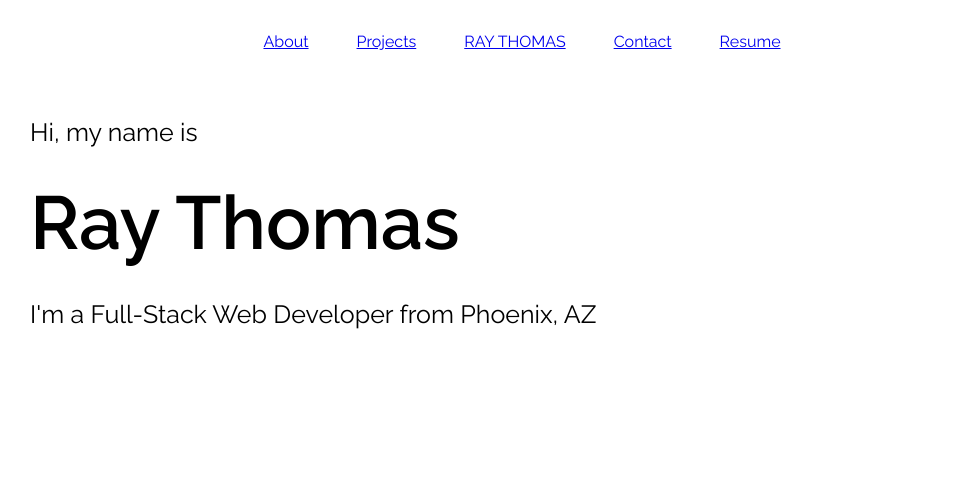
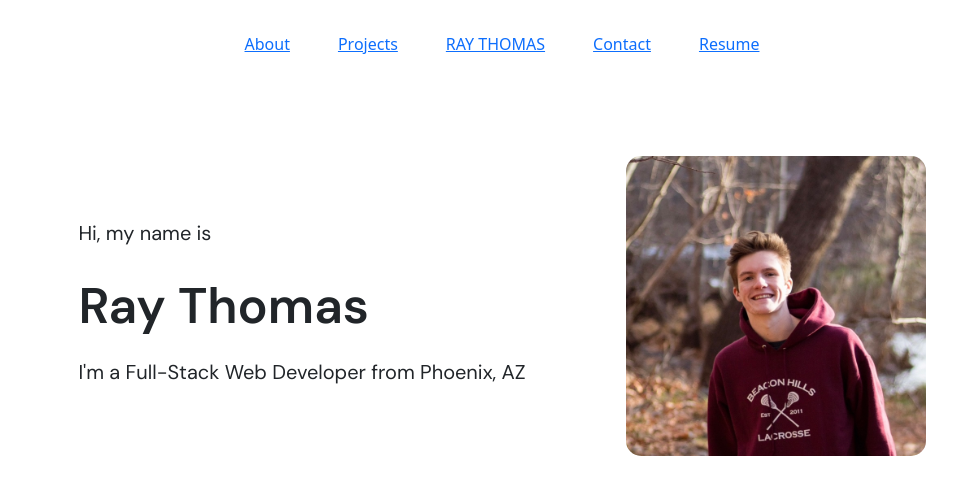
Before and after one commit to raythomass/portfolio-react, a React (Vite) app in the folder portfolio-react/: page / in a window 1280 px wide. Shown: the top 494 px of the page, without its empty margins (138-1095 px from the left). Built offline with nearby package versions, Linux system fonts and the light colour scheme.

Commit message:
added header and picture for homepage

```diff
--- a/portfolio-react/index.html
+++ b/portfolio-react/index.html
@@ -5,7 +5,7 @@
     <link rel="icon" type="image/svg+xml" href="/vite.svg" />
     <link rel="preconnect" href="https://fonts.googleapis.com">
     <link rel="preconnect" href="https://fonts.gstatic.com" crossorigin>
-    <link href="https://fonts.googleapis.com/css2?family=Raleway:wght@400;500;600;700&display=swap" rel="stylesheet">
+    <link href="https://fonts.googleapis.com/css2?family=DM+Sans:opsz,wght@9..40,400;9..40,500;9..40,600;9..40,700&display=swap" rel="stylesheet">
     <meta name="viewport" content="width=device-width, initial-scale=1.0" />
     <title>Vite + React</title>
   </head>
--- a/portfolio-react/src/App.css
+++ b/portfolio-react/src/App.css
@@ -11,13 +11,6 @@
   gap: 3rem;
 
   margin-top: 2rem;
-  font-family: 'Raleway', sans-serif;
-  font-weight: 400;
-}
-
-.navigation li {
-  text-decoration: none;
-  list-style: none;
 }
 
 
@@ -25,23 +18,32 @@
 
 .header {
   display: flex;
-  margin-top: 3rem;
-  margin-right: 2rem;
-  margin-left: 10rem;
+  justify-content: center;
+  margin-left: 20vh;
+  margin-right: 20vh;
+  margin-top: 100px;
+  gap: 100px;
+  font-family: 'DM Sans', sans-serif;
+  font-weight: 600;
 }
 
-.header-text {
-  line-height: 1rem;
+.header-tabs {
+  display: flex;
+  flex-direction: column;
+  justify-content: center;
 }
 
-.header-words {
-  font-family: 'Raleway', sans-serif;
-  font-size: 25px;
-  font-weight: 400;
+#header-text {
+  font-weight: 300;
 }
 
-.header-name {
-  font-family: 'Raleway', sans-serif;
-  font-size: 75px;
+#header-title {
+  margin-top: 1rem;
+  font-size: 50px;
   font-weight: 600;
 }
+
+.profile-pic {
+  max-height: 300px;
+  border-radius: 5%;
+}
--- a/portfolio-react/src/App.jsx
+++ b/portfolio-react/src/App.jsx
@@ -1,5 +1,6 @@
 import { Outlet } from 'react-router-dom';
 import './App.css'
+import 'bootstrap/dist/css/bootstrap.min.css';
 import Nav from './components/Nav';
 
 function App() {
--- a/portfolio-react/src/components/Nav.jsx
+++ b/portfolio-react/src/components/Nav.jsx
@@ -3,7 +3,7 @@ import { Link } from "react-router-dom";
 function Nav() {
     return (
         <nav>
-            <ul className="navigation">
+            <ul className="navigation list-unstyled md">
                 <li>
                     <Link to='/about' >About</Link>
                 </li>
--- a/portfolio-react/src/pages/Homepage.jsx
+++ b/portfolio-react/src/pages/Homepage.jsx
@@ -1,10 +1,15 @@
 function Home() {
     return(
-        <header className="header">
-            <section className="header-text">
-                <p className="header-words">Hi, my name is</p>
-                <p className="header-name">Ray Thomas</p>
-                <p className="header-words">I'm a Full-Stack Web Developer from Phoenix, AZ</p>
+        <header className="">
+            <section className="header">
+                <section className="header-tabs">
+                    <p className="h5" id="header-text">Hi, my name is</p>
+                    <p className="" id="header-title">Ray Thomas</p>
+                    <p className="h5" id="header-text">I'm a Full-Stack Web Developer from Phoenix, AZ</p>
+                </section>
+                <section>
+                    <img className="profile-pic" src="../src/images/Ray_Profile.jpg"></img>
+                </section>
             </section>
 
         </header>
```
Also changed, not shown: portfolio-react/src/images/Ray_Profile.jpg (added).
